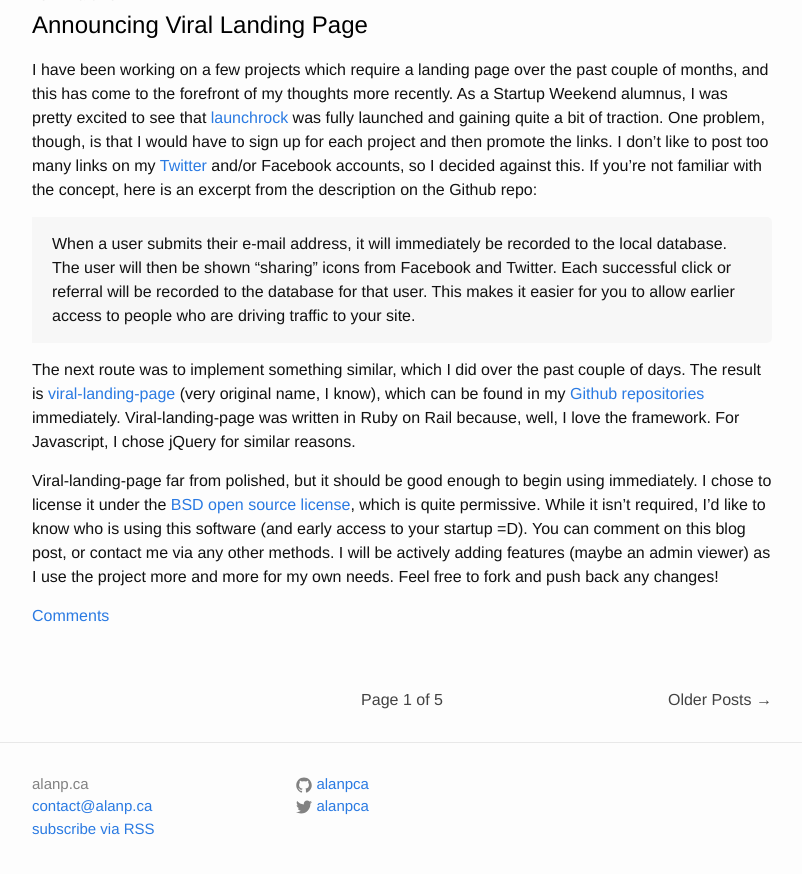
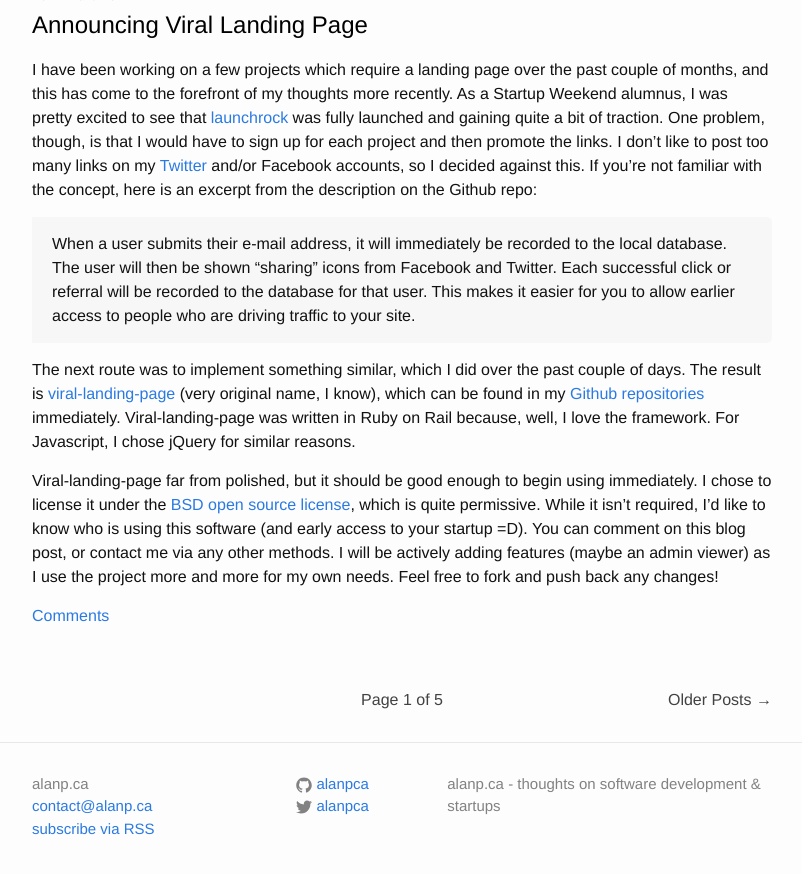
Before and after one commit to alanpca/blog, a Jekyll site: the page built from index.html, in a window 1280 px wide and 900 px high, scrolled down 754 px. Shown: the top 874 px of the window, without its empty margins (238-1040 px from the left). Built offline with Jekyll 4.4.1, drawn with Linux system fonts in a browser that asks for light colours; the list of posts is cut into pages by our own code; comment, search, counter and statistics services are not loaded.

Commit message:
Add site description

```diff
--- a/_config.yml
+++ b/_config.yml
@@ -2,7 +2,7 @@
 title: alanp.ca
 tagline: thoughts on software development & startups
 email: contact@alanp.ca
-description:
+description: alanp.ca - thoughts on software development & startups
 baseurl: "/blog" # the subpath of your site, e.g. /blog/
 url: "http://alanp.ca" # the base hostname & protocol for your site
 twitter_username: alanpca
```
